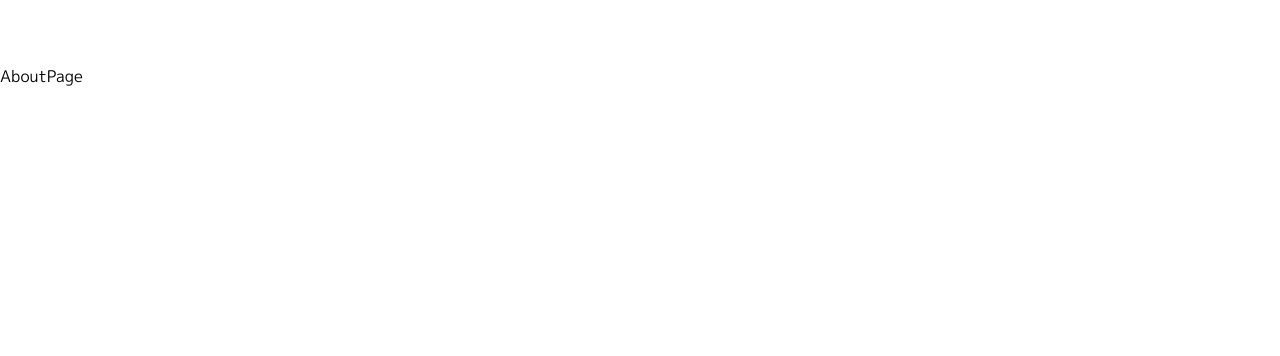
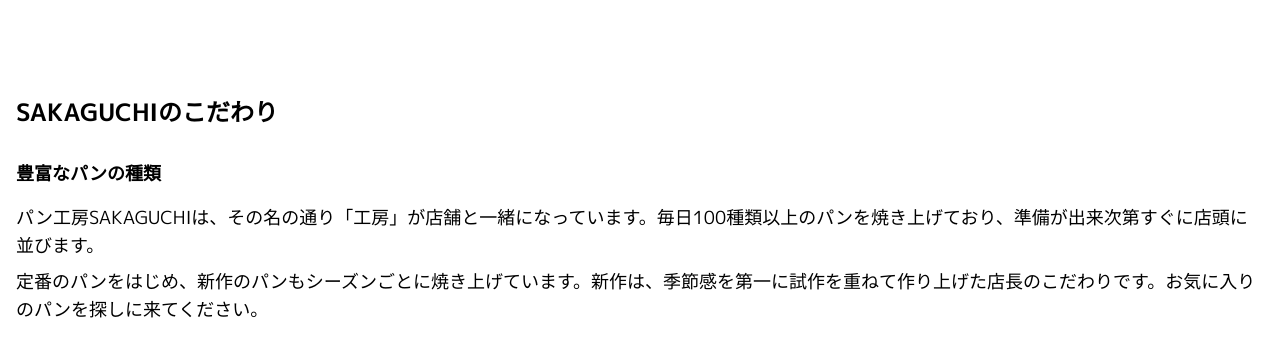
Before and after one commit to aktuehr/bread-sakaguchi-v2, a Next.js app: page /bread-sakaguchi/about in a window 1280 px wide. Shown: the top 356 px of the page. Built offline with nearby package versions, Linux system fonts and the light colour scheme.

Commit message:
feat: 豊富なパンの種類セクションの追加

```diff
--- a/src/app/about/page.tsx
+++ b/src/app/about/page.tsx
@@ -1,7 +1,13 @@
+import { TitleAndContents } from '@/app/components/TitleAndContents';
+
 export default function AboutPage() {
   return (
-    <main>
-      AboutPage
+    <main className='bg-white flex flex-col gap-8 pt-8'>
+      <h1 className='text-2xl font-bold text-primary px-4'>SAKAGUCHIのこだわり</h1>
+      <TitleAndContents title="豊富なパンの種類">
+        <p>パン工房SAKAGUCHIは、その名の通り「工房」が店舗と一緒になっています。毎日100種類以上のパンを焼き上げており、準備が出来次第すぐに店頭に並びます。</p>
+        <p>定番のパンをはじめ、新作のパンもシーズンごとに焼き上げています。新作は、季節感を第一に試作を重ねて作り上げた店長のこだわりです。お気に入りのパンを探しに来てください。</p>
+      </TitleAndContents>
     </main>
   );
 }
--- /dev/null
+++ b/src/app/components/TitleAndContents/TitleAndContents.module.css
@@ -0,0 +1,11 @@
+.section {
+  @apply text-lg grid gap-4 px-4;
+}
+
+.heading {
+  @apply font-bold text-lg text-primary;
+}
+
+.content {
+  @apply grid gap-2;
+}
--- /dev/null
+++ b/src/app/components/TitleAndContents/TitleAndContents.tsx
@@ -0,0 +1,17 @@
+import styles from './TitleAndContents.module.css';
+
+type TitleAndContentsProps = {
+  title: string;
+  children: React.ReactNode;
+};
+
+export function TitleAndContents({ title, children }: TitleAndContentsProps) {
+  return (
+    <div className={styles.section}>
+      <h2 className={styles.heading}>{title}</h2>
+      <div className={styles.content}>
+        {children}
+      </div>
+    </div>
+  );
+}
--- /dev/null
+++ b/src/app/components/TitleAndContents/index.tsx
@@ -0,0 +1,3 @@
+import { TitleAndContents } from './TitleAndContents';
+
+export { TitleAndContents };
```
Also changed, not shown: src/app/about/page.module.css (added).
